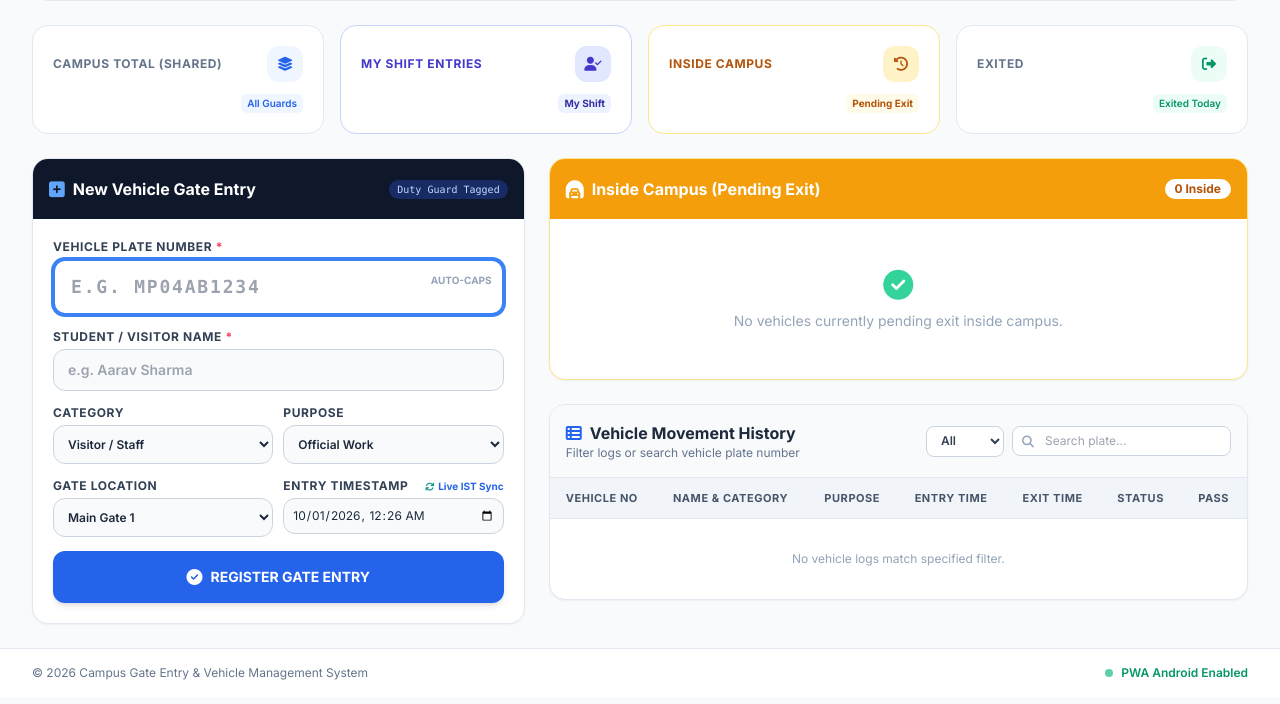
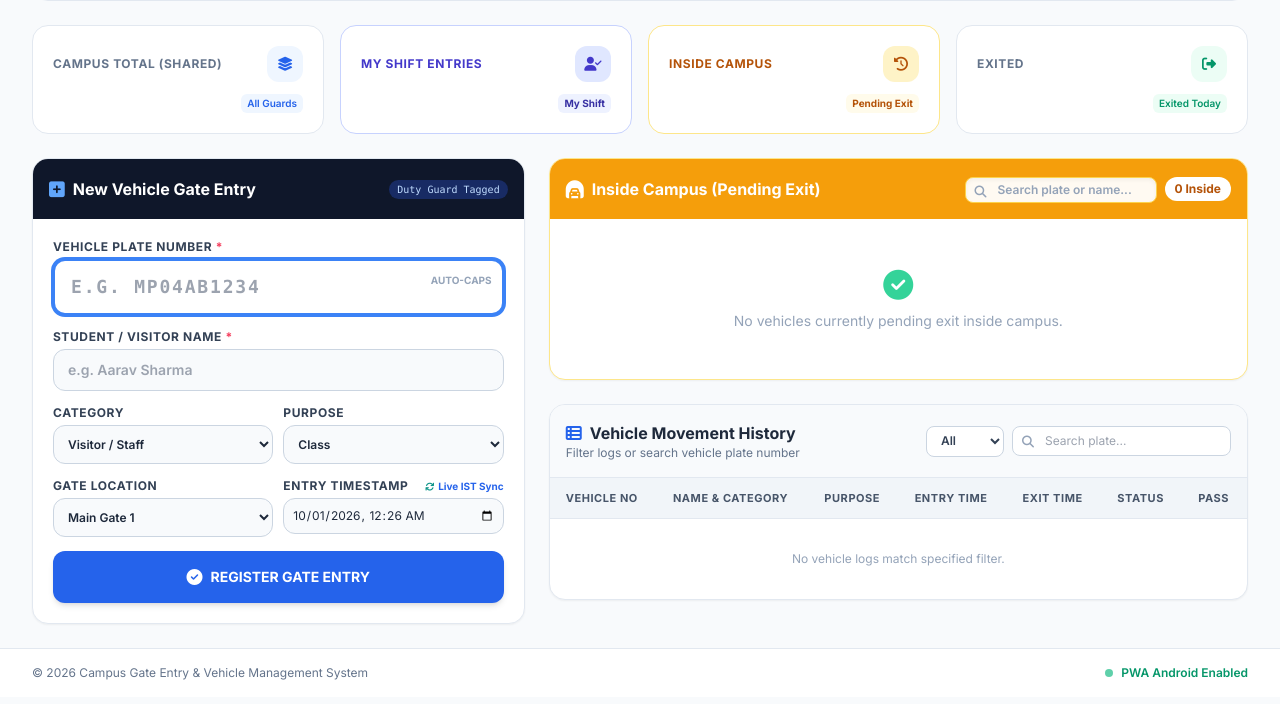
Before and after one commit to Himanshu12-prog/Campus-Gate-Entry-Vehicle-Management-System, a Flask app: template templates/guard_dashboard.html in a window 1280 px wide. Shown: the part 188-892 px from the top of the page. Run offline with Flask 3, Linux system fonts and the light colour scheme; the template is opened without the code that fills it, so the values that code supplies are empty; some libraries are stand-ins or nearby versions.

Commit message:
feat: Add pending vehicle live search, limit category to 3rd Year max, set Class as default purpose

```diff
--- a/templates/admin_dashboard.html
+++ b/templates/admin_dashboard.html
@@ -225,7 +225,6 @@
                         <option value="1st Year" {% if year_branch == '1st Year' %}selected{% endif %}>1st Year</option>
                         <option value="2nd Year" {% if year_branch == '2nd Year' %}selected{% endif %}>2nd Year</option>
                         <option value="3rd Year" {% if year_branch == '3rd Year' %}selected{% endif %}>3rd Year</option>
-                        <option value="4th Year" {% if year_branch == '4th Year' %}selected{% endif %}>4th Year</option>
                         <option value="Visitor / Staff" {% if year_branch == 'Visitor / Staff' %}selected{% endif %}>Visitor / Staff</option>
                     </select>
                 </div>
--- a/templates/guard_dashboard.html
+++ b/templates/guard_dashboard.html
@@ -133,7 +133,6 @@
                                 <option value="1st Year">1st Year</option>
                                 <option value="2nd Year">2nd Year</option>
                                 <option value="3rd Year">3rd Year</option>
-                                <option value="4th Year">4th Year</option>
                                 <option value="Visitor / Staff" selected>Visitor / Staff</option>
                             </select>
                         </div>
@@ -142,10 +141,10 @@
                             <label for="purpose" class="block text-xs font-bold text-slate-700 uppercase tracking-wider mb-1">Purpose</label>
                             <select id="purpose" name="purpose" required
                                     class="w-full px-2.5 py-2.5 bg-slate-50 border border-slate-300 rounded-xl text-xs font-semibold text-slate-800 focus:ring-2 focus:ring-blue-500 outline-none transition">
-                                <option value="Class">Class</option>
+                                <option value="Class" selected>Class</option>
                                 <option value="Exam">Exam</option>
                                 <option value="Library">Library</option>
-                                <option value="Official Work" selected>Official Work</option>
+                                <option value="Official Work">Official Work</option>
                                 <option value="Other">Other</option>
                             </select>
                         </div>
@@ -191,20 +190,29 @@
 
             <!-- EXIT MANAGEMENT PANEL: Vehicles Currently Inside Campus -->
             <div class="bg-white rounded-2xl border border-amber-200 shadow-sm overflow-hidden">
-                <div class="bg-amber-500 text-white p-3.5 sm:p-4 flex items-center justify-between">
+                <div class="bg-amber-500 text-white p-3.5 sm:p-4 flex flex-col sm:flex-row sm:items-center justify-between gap-2.5">
                     <div class="flex items-center space-x-2">
                         <i class="fa-solid fa-car-tunnel text-lg"></i>
                         <h3 class="font-bold text-base">Inside Campus (Pending Exit)</h3>
                     </div>
-                    <span class="px-2.5 py-0.5 rounded-full text-xs font-bold bg-white text-amber-700 shadow-xs">
-                        {{ inside_vehicles|length }} Inside
-                    </span>
+                    <div class="flex items-center gap-2">
+                        <!-- Live Search for Pending Vehicles -->
+                        <div class="relative flex-1 sm:w-48">
+                            <input type="text" id="pending-search-input" onkeyup="filterPendingVehicles()" placeholder="Search plate or name..."
+                                   class="w-full pl-8 pr-2.5 py-1 bg-white/95 focus:bg-white text-slate-800 placeholder-slate-400 rounded-lg text-xs font-semibold outline-none shadow-inner border border-amber-300">
+                            <i class="fa-solid fa-magnifying-glass absolute left-2.5 top-2 text-slate-400 text-xs"></i>
+                        </div>
+                        <span id="pending-count-badge" class="px-2.5 py-1 rounded-full text-xs font-bold bg-white text-amber-700 shadow-xs shrink-0">
+                            {{ inside_vehicles|length }} Inside
+                        </span>
+                    </div>
                 </div>
 
-                <div class="p-3 sm:p-4 max-h-[380px] overflow-y-auto space-y-2.5">
+                <div id="pending-vehicles-list" class="p-3 sm:p-4 max-h-[380px] overflow-y-auto space-y-2.5">
                     {% if inside_vehicles %}
                         {% for vehicle in inside_vehicles %}
-                        <div class="p-3.5 rounded-2xl border {% if vehicle.is_overstay %}border-rose-300 bg-rose-50/70{% else %}border-slate-200 bg-slate-50/80{% endif %} hover:bg-white transition-all flex flex-col sm:flex-row sm:items-center sm:justify-between gap-3 shadow-xs">
+                        <div class="pending-vehicle-card p-3.5 rounded-2xl border {% if vehicle.is_overstay %}border-rose-300 bg-rose-50/70{% else %}border-slate-200 bg-slate-50/80{% endif %} hover:bg-white transition-all flex flex-col sm:flex-row sm:items-center sm:justify-between gap-3 shadow-xs"
+                             data-search-text="{{ vehicle.vehicle_number }} {{ vehicle.student_name }} {{ vehicle.purpose }} {{ vehicle.year_branch }}">
                             <div class="flex items-center space-x-3">
                                 <div class="w-10 h-10 rounded-xl {% if vehicle.is_overstay %}bg-rose-100 text-rose-700{% else %}bg-amber-100 text-amber-700{% endif %} flex items-center justify-center font-bold text-sm shrink-0">
                                     <i class="fa-solid fa-car-side"></i>
@@ -427,5 +435,24 @@
         let val = el.value.toUpperCase().replace(/[^A-Z0-9]/g, '');
         el.value = val;
     }
+
+    function filterPendingVehicles() {
+        const input = (document.getElementById('pending-search-input')?.value || '').toLowerCase().trim();
+        const items = document.querySelectorAll('.pending-vehicle-card');
+        let count = 0;
+        items.forEach(item => {
+            const text = (item.getAttribute('data-search-text') || '').toLowerCase();
+            if (text.includes(input)) {
+                item.style.display = '';
+                count++;
+            } else {
+                item.style.display = 'none';
+            }
+        });
+        const countEl = document.getElementById('pending-count-badge');
+        if (countEl) {
+            countEl.innerText = count + ' Inside';
+        }
+    }
 </script>
 {% endblock %}
```
